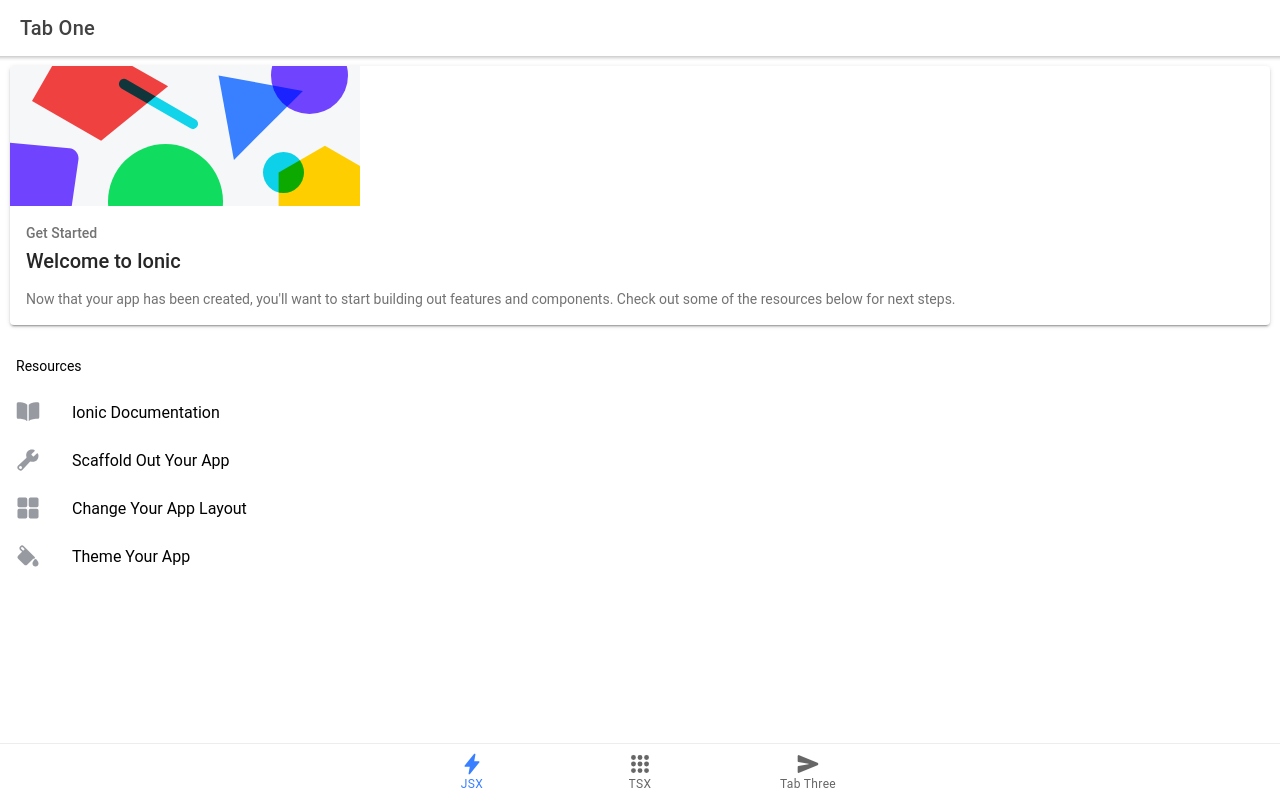
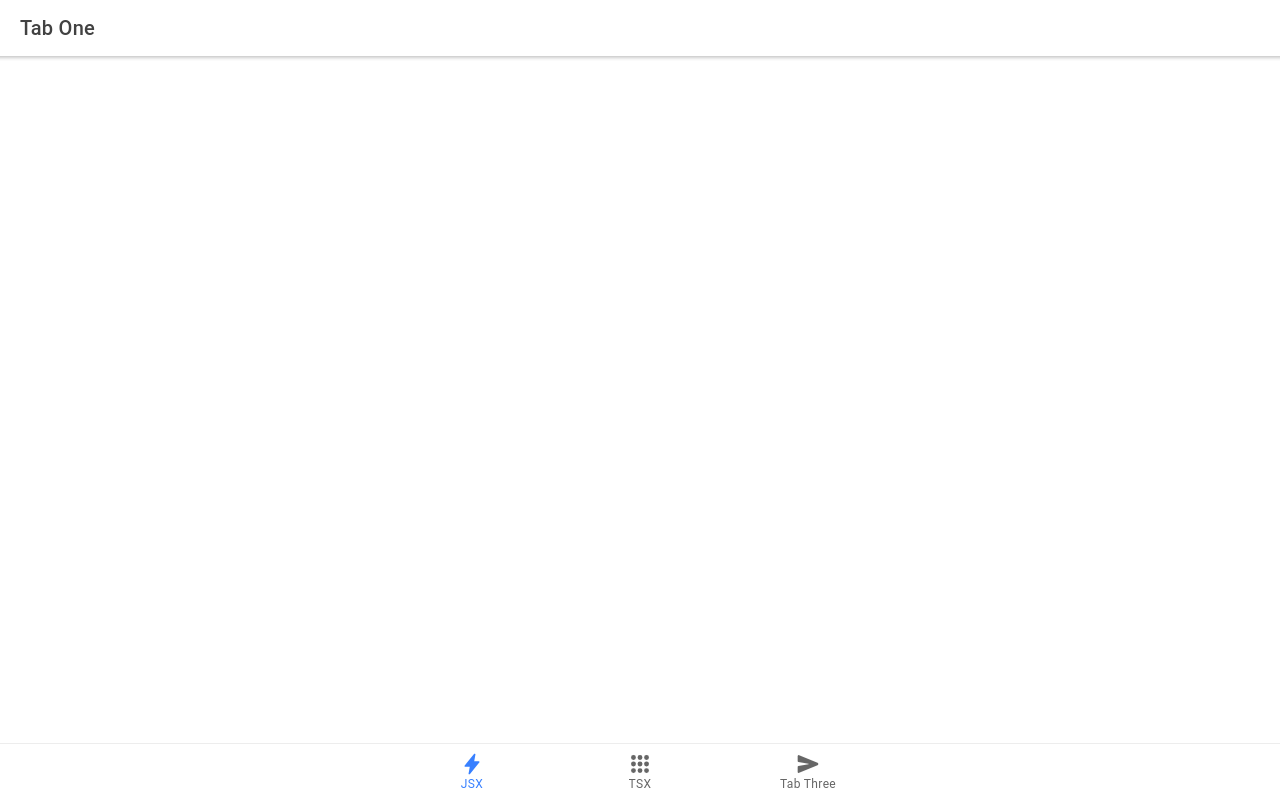
Before and after one commit to rasor/my-game, a React (Create React App) app: page /tab1 in a window 1280 px wide. Built offline with nearby package versions, Linux system fonts and the light colour scheme.

Commit message:
tabs tømte

```diff
--- a/src/pages/Tab1.jsx
+++ b/src/pages/Tab1.jsx
@@ -28,41 +28,6 @@
         </IonToolbar>
       </IonHeader>
       <IonContent>
-        <IonCard className="welcome-card">
-          <img src="/assets/shapes.svg" alt="" />
-          <IonCardHeader>
-            <IonCardSubtitle>Get Started</IonCardSubtitle>
-            <IonCardTitle>Welcome to Ionic</IonCardTitle>
-          </IonCardHeader>
-          <IonCardContent>
-            <p>
-              Now that your app has been created, you'll want to start building out features and
-              components. Check out some of the resources below for next steps.
-            </p>
-          </IonCardContent>
-        </IonCard>
-
-        <IonList lines="none">
-          <IonListHeader>
-            <IonLabel>Resources</IonLabel>
-          </IonListHeader>
-          <IonItem href="https://ionicframework.com/docs/" target="_blank">
-            <IonIcon slot="start" color="medium" icon={book} />
-            <IonLabel>Ionic Documentation</IonLabel>
-          </IonItem>
-          <IonItem href="https://ionicframework.com/docs/building/scaffolding" target="_blank">
-            <IonIcon slot="start" color="medium" icon={build} />
-            <IonLabel>Scaffold Out Your App</IonLabel>
-          </IonItem>
-          <IonItem href="https://ionicframework.com/docs/layout/structure" target="_blank">
-            <IonIcon slot="start" color="medium" icon={grid} />
-            <IonLabel>Change Your App Layout</IonLabel>
-          </IonItem>
-          <IonItem href="https://ionicframework.com/docs/theming/basics" target="_blank">
-            <IonIcon slot="start" color="medium" icon={colorFill} />
-            <IonLabel>Theme Your App</IonLabel>
-          </IonItem>
-        </IonList>
       </IonContent>
     </IonPage>
   );
--- a/src/pages/Tab2.tsx
+++ b/src/pages/Tab2.tsx
@@ -10,13 +10,6 @@
         </IonToolbar>
       </IonHeader>
       <IonContent>
-        <IonList>
-          <IonItem routerLink="/tab2/details">
-            <IonLabel>
-              <h2>Go to detail</h2>
-            </IonLabel>
-          </IonItem>
-        </IonList>
       </IonContent>
     </IonPage>
   );
```
